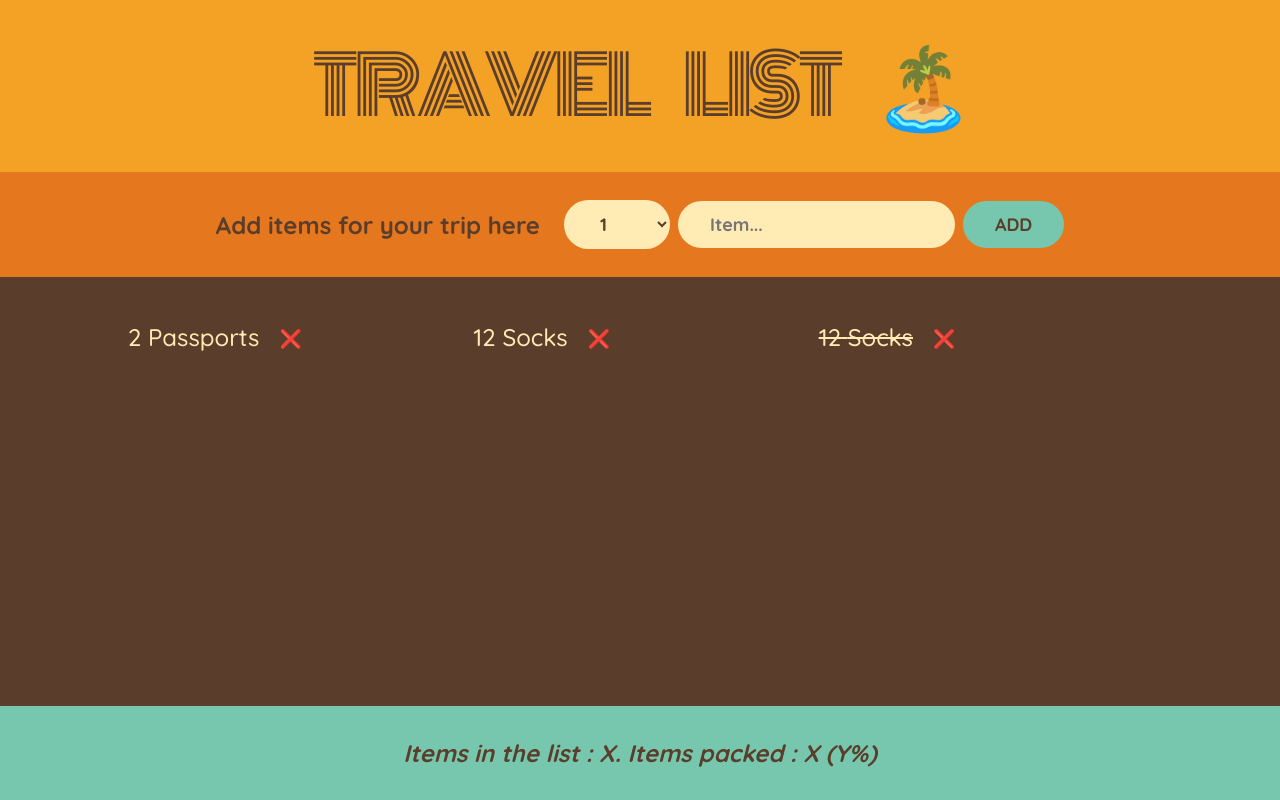
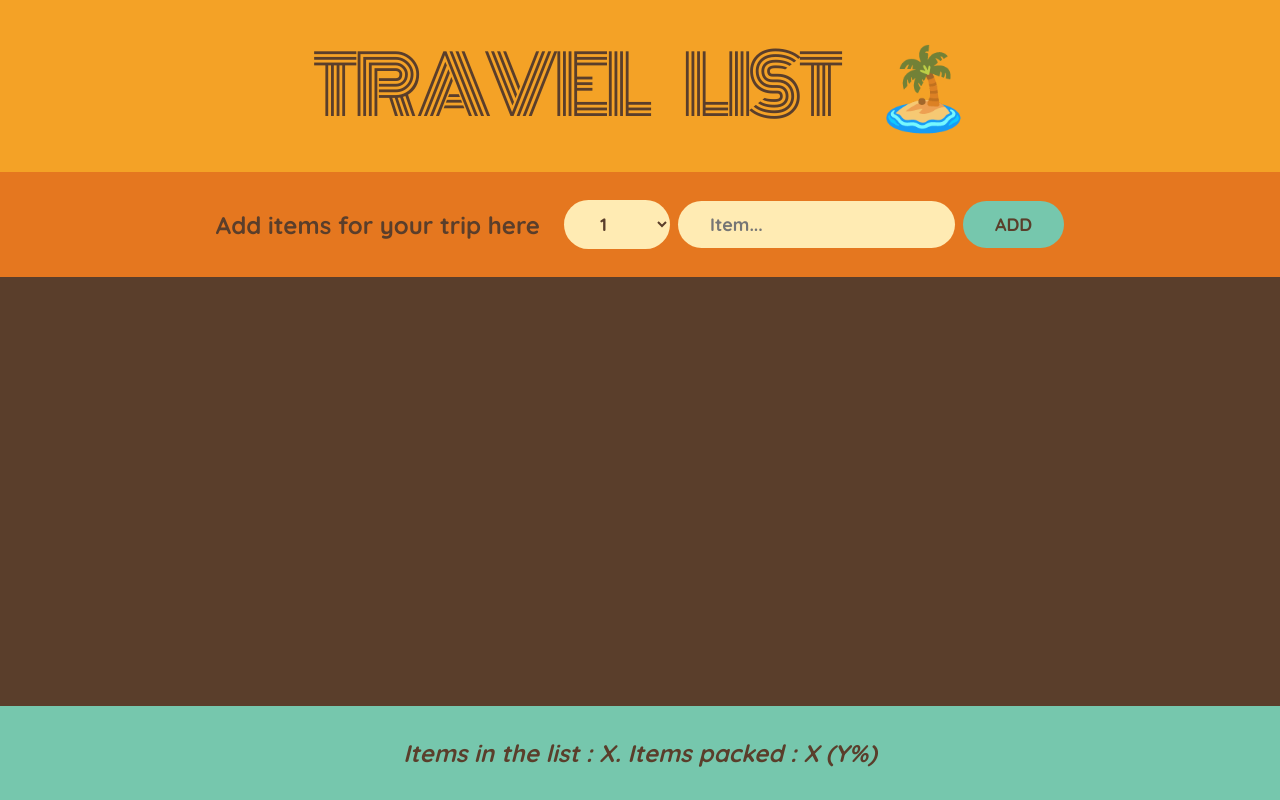
Before and after one commit to narayanananth26/travel-list, a React (Create React App) app: page / in a window 1280 px wide. Built offline with nearby package versions, Linux system fonts and the light colour scheme.

Commit message:
implement add item functionality

```diff
--- a/src/App.js
+++ b/src/App.js
@@ -1,18 +1,18 @@
 import React from "react";
 import { useState } from "react";
 
-const initialItems = [
-	{ id: 1, description: "Passports", quantity: 2, packed: false },
-	{ id: 2, description: "Socks", quantity: 12, packed: false },
-	{ id: 2, description: "Socks", quantity: 12, packed: true },
-];
+export default function App() {
+	const [items, setItems] = useState([]);
 
-export default function App() {
+	function handleAddItems(item) {
+		setItems((items) => [...items, item]);
+	}
+
 	return (
 		<div className="app">
 			<Logo />
-			<Form />
-			<PackingList />
+			<Form onAddItems={handleAddItems} />
+			<PackingList items={items} />
 			<Stats />
 		</div>
 	);
@@ -22,7 +22,7 @@ function Logo() {
 	return <h1>Travel List 🏝️</h1>;
 }
 
-function Form() {
+function Form({ onAddItems }) {
 	const [description, setDescription] = useState("");
 	const [quantity, setQuantity] = useState(1);
 
@@ -37,6 +37,8 @@ function Form() {
 			packed: false,
 			id: Date.now(),
 		};
+
+		onAddItems(newItem);
 
 		setDescription("");
 		setQuantity(1);
@@ -65,11 +67,11 @@ function Form() {
 	);
 }
 
-function PackingList() {
+function PackingList({ items }) {
 	return (
 		<div className="list">
 			<ul>
-				{initialItems.map((item) => (
+				{items.map((item) => (
 					<Item item={item} key={item.id} />
 				))}
 			</ul>
```
